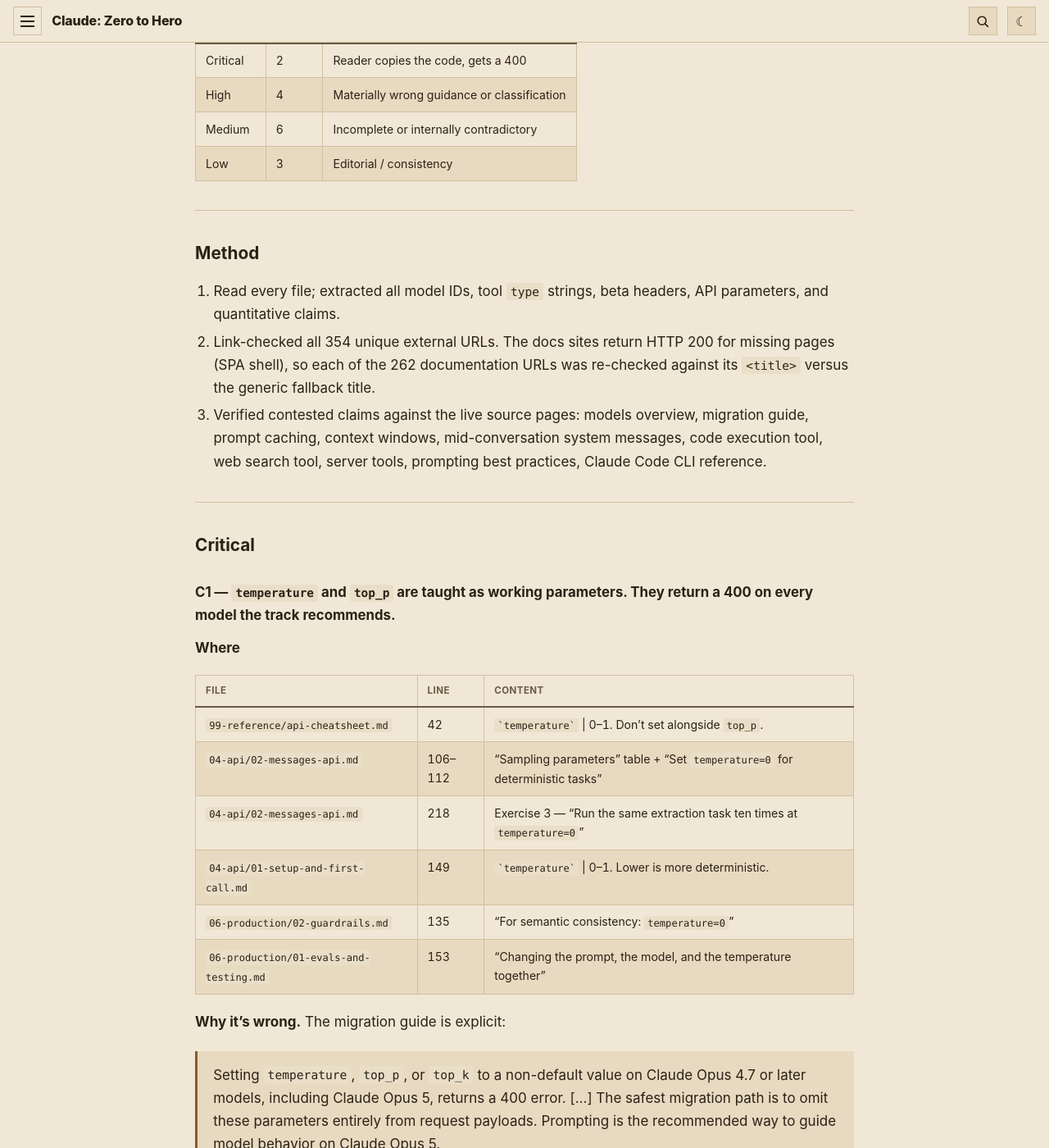
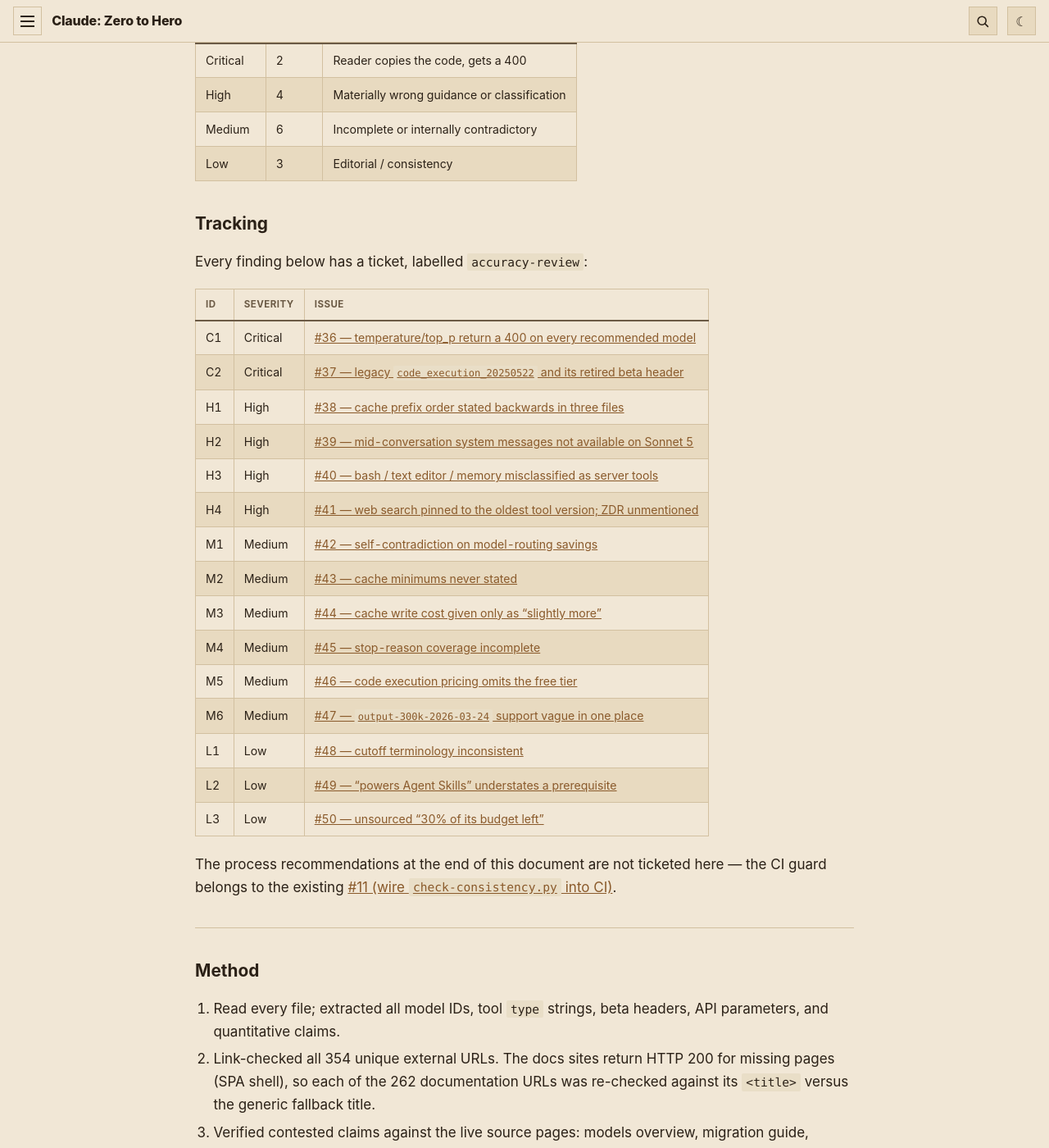
Before and after one commit to izarnev/learn-claude, a Jekyll site: the page built from CONTENT-ACCURACY-REVIEW-2026-08-06.md, in a window 1280 px wide and 1400 px high, scrolled down 830 px. Shown: the whole window at 82% size. Built offline with Jekyll 4.4.1, drawn with Linux system fonts in a browser that asks for light colours.

Commit message:
Index the accuracy-review tickets in the review document
Link all 15 findings to their tracking issues (#36-#50) and note that
the CI-guard recommendation belongs to the existing #11 rather than a
new ticket.

Co-Authored-By: Claude Opus 5 <noreply@anthropic.com>
Claude-Session: https://claude.ai/code/session_016StELjxA12pDmkoygdV1zg

```diff
--- a/CONTENT-ACCURACY-REVIEW-2026-08-06.md
+++ b/CONTENT-ACCURACY-REVIEW-2026-08-06.md
@@ -28,6 +28,30 @@ There is very little invented content. No hallucinated model IDs, no invented en
 | High | 4 | Materially wrong guidance or classification |
 | Medium | 6 | Incomplete or internally contradictory |
 | Low | 3 | Editorial / consistency |
+
+## Tracking
+
+Every finding below has a ticket, labelled `accuracy-review`:
+
+| ID | Severity | Issue |
+|---|---|---|
+| C1 | Critical | [#36 — temperature/top_p return a 400 on every recommended model](https://github.com/izarnev/learn-claude/issues/36) |
+| C2 | Critical | [#37 — legacy `code_execution_20250522` and its retired beta header](https://github.com/izarnev/learn-claude/issues/37) |
+| H1 | High | [#38 — cache prefix order stated backwards in three files](https://github.com/izarnev/learn-claude/issues/38) |
+| H2 | High | [#39 — mid-conversation system messages not available on Sonnet 5](https://github.com/izarnev/learn-claude/issues/39) |
+| H3 | High | [#40 — bash / text editor / memory misclassified as server tools](https://github.com/izarnev/learn-claude/issues/40) |
+| H4 | High | [#41 — web search pinned to the oldest tool version; ZDR unmentioned](https://github.com/izarnev/learn-claude/issues/41) |
+| M1 | Medium | [#42 — self-contradiction on model-routing savings](https://github.com/izarnev/learn-claude/issues/42) |
+| M2 | Medium | [#43 — cache minimums never stated](https://github.com/izarnev/learn-claude/issues/43) |
+| M3 | Medium | [#44 — cache write cost given only as "slightly more"](https://github.com/izarnev/learn-claude/issues/44) |
+| M4 | Medium | [#45 — stop-reason coverage incomplete](https://github.com/izarnev/learn-claude/issues/45) |
+| M5 | Medium | [#46 — code execution pricing omits the free tier](https://github.com/izarnev/learn-claude/issues/46) |
+| M6 | Medium | [#47 — `output-300k-2026-03-24` support vague in one place](https://github.com/izarnev/learn-claude/issues/47) |
+| L1 | Low | [#48 — cutoff terminology inconsistent](https://github.com/izarnev/learn-claude/issues/48) |
+| L2 | Low | [#49 — "powers Agent Skills" understates a prerequisite](https://github.com/izarnev/learn-claude/issues/49) |
+| L3 | Low | [#50 — unsourced "30% of its budget left"](https://github.com/izarnev/learn-claude/issues/50) |
+
+The process recommendations at the end of this document are not ticketed here — the CI guard belongs to the existing [#11 (wire `check-consistency.py` into CI)](https://github.com/izarnev/learn-claude/issues/11).
 
 ---
 
```
